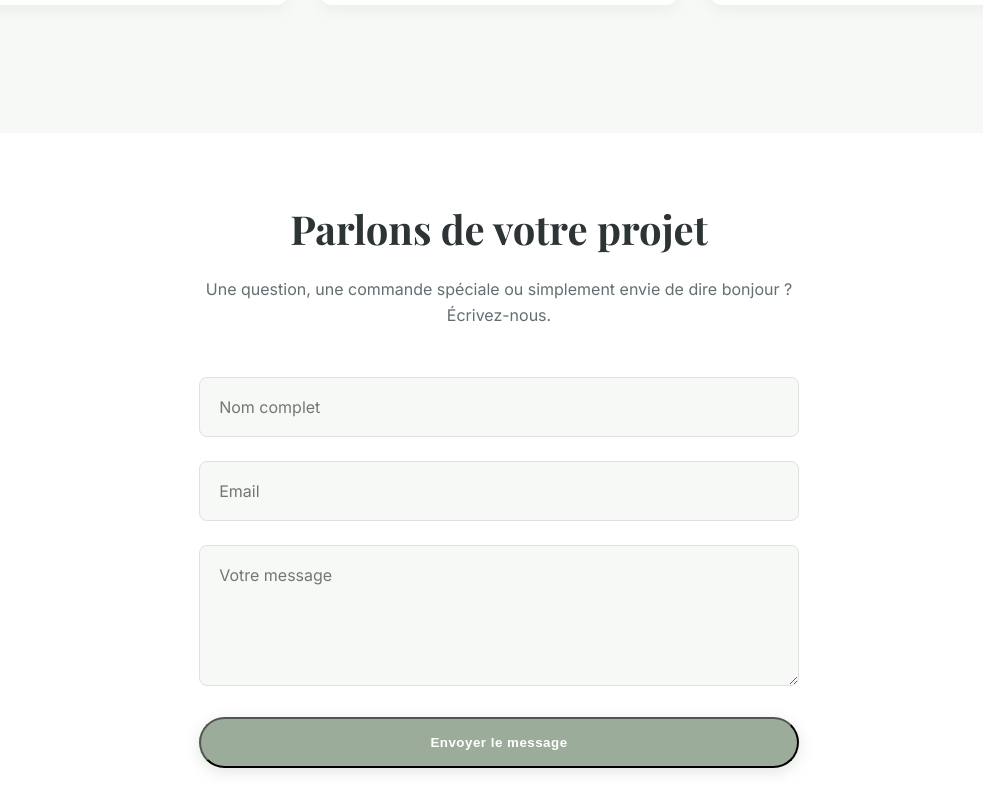
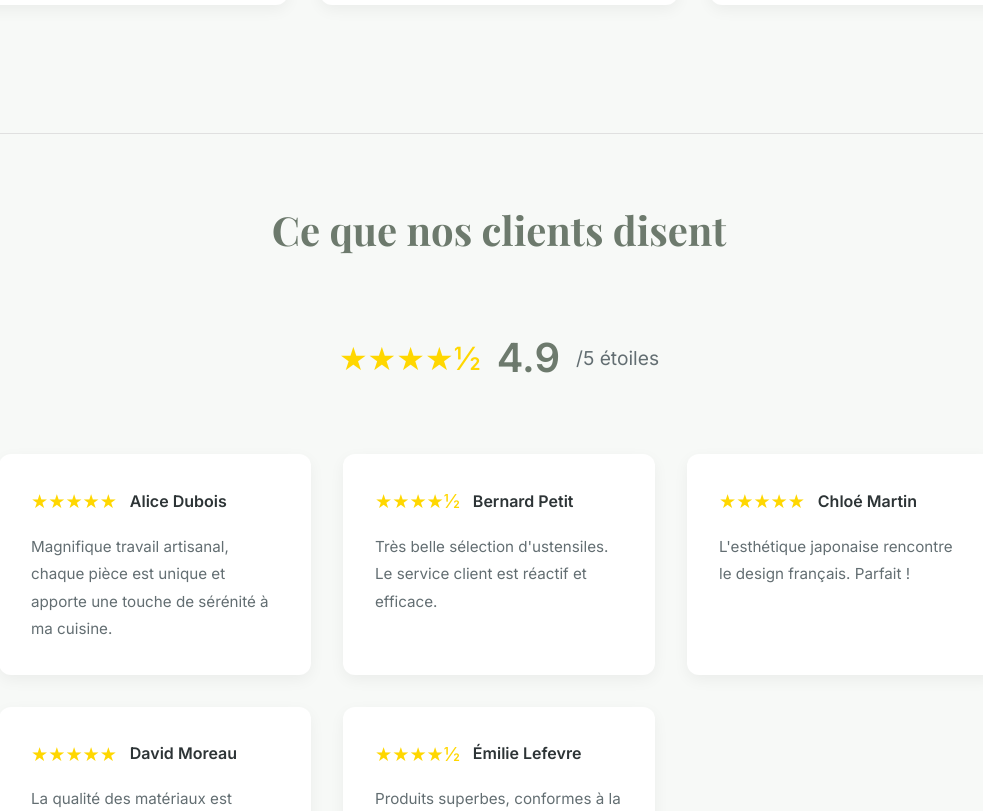
Before and after one commit to Teamicat/atelier-kura-showcase, a React (Vite) app: page / in a window 1280 px wide. Shown: the part 1986-2797 px from the top of the page, without its empty margins (141-1124 px from the left). Built offline with nearby package versions, Linux system fonts and the light colour scheme.

Commit message:
Add customer reviews section with 4.9 average rating

```diff
--- a/src/App.tsx
+++ b/src/App.tsx
@@ -4,7 +4,8 @@ import Gallery from './components/Gallery/Gallery';
 import Modal from './components/Modal/Modal';
 import Contact from './components/Contact/Contact';
 import Social from './components/Social/Social';
-import type { Product } from './data';
+import Reviews from './components/Reviews/Reviews'; /* Importer le nouveau composant */
+import { Product } from './data';
 import './index.css';
 
 function App() {
@@ -24,10 +25,11 @@ function App() {
     <div className="app">
       <nav className="main-nav">
         <div className="nav-container">
-          <div className="logo">STUDIO</div>
+          <div className="logo">Atelier Kura</div>
           <div className="nav-links">
             <a href="#home">Histoire</a>
             <a href="#gallery">Collection</a>
+            <a href="#reviews">Avis Clients</a> {/* Lien vers la nouvelle section */}
             <a href="#contact">Contact</a>
           </div>
         </div>
@@ -36,6 +38,7 @@ function App() {
       <main style={{ paddingTop: '80px' }}>
         <Hero />
         <Gallery onProductClick={openModal} />
+        <Reviews /> {/* Intégration du composant Avis Clients */}
         <Contact />
         <Social />
       </main>
--- /dev/null
+++ b/src/components/Reviews/Reviews.css
@@ -0,0 +1,106 @@
+.reviews {
+  background-color: var(--bg-color); /* Fond léger pour différencier de la section précédente */
+  padding: var(--spacing-lg) var(--spacing-md);
+  margin-top: var(--spacing-lg);
+  border-top: 1px solid var(--border-color);
+}
+
+.reviews-container {
+  max-width: 1000px;
+  margin: 0 auto;
+  text-align: center;
+}
+
+.reviews-title {
+  font-size: 2.5rem;
+  margin-bottom: var(--spacing-lg);
+  color: var(--accent-deep);
+}
+
+.average-rating {
+  margin-bottom: var(--spacing-lg);
+  display: flex;
+  align-items: center;
+  justify-content: center;
+  gap: 1rem;
+}
+
+.average-rating .stars {
+  font-size: 2rem;
+  color: #FFD700; /* Or */
+}
+
+.average-rating .rating-value {
+  font-size: 2.5rem;
+  font-weight: 700;
+  color: var(--accent-deep);
+}
+
+.average-rating .rating-label {
+  font-size: 1.2rem;
+  color: var(--text-muted);
+}
+
+.reviews-grid {
+  display: grid;
+  grid-template-columns: repeat(auto-fit, minmax(300px, 1fr)); /* Grille responsive pour les avis */
+  gap: var(--spacing-md);
+  text-align: left;
+}
+
+.review-card {
+  background-color: var(--white);
+  padding: 2rem;
+  border-radius: 12px;
+  box-shadow: 0 5px 15px rgba(0, 0, 0, 0.05);
+  display: flex;
+  flex-direction: column;
+  transition: transform 0.3s ease;
+}
+
+.review-card:hover {
+  transform: translateY(-5px);
+}
+
+.review-header {
+  display: flex;
+  align-items: center;
+  margin-bottom: 1rem;
+  gap: 0.8rem;
+}
+
+.review-header .stars {
+  font-size: 1.2rem;
+  color: #FFD700; /* Or */
+}
+
+.review-name {
+  font-weight: 600;
+  color: var(--text-main);
+}
+
+.review-comment {
+  line-height: 1.8;
+  color: var(--text-muted);
+  font-size: 0.95rem;
+  flex-grow: 1; /* Permet au commentaire de prendre l'espace disponible */
+}
+
+@media (max-width: 768px) {
+  .reviews-title {
+    font-size: 2rem;
+  }
+  .average-rating {
+    flex-direction: column;
+    gap: 0.5rem;
+  }
+  .average-rating .rating-value {
+    font-size: 2rem;
+  }
+  .average-rating .rating-label {
+    font-size: 1rem;
+  }
+  .reviews-grid {
+    grid-template-columns: 1fr;
+  }
+}
--- /dev/null
+++ b/src/components/Reviews/Reviews.tsx
@@ -0,0 +1,69 @@
+import './Reviews.css';
+
+// Fonction pour générer les étoiles (simplifié avec des caractères)
+const renderStars = (rating: number) => {
+  const fullStars = Math.floor(rating);
+  const halfStar = rating - fullStars >= 0.5;
+  const emptyStars = 5 - fullStars - (halfStar ? 1 : 0);
+
+  let stars = '';
+  for (let i = 0; i < fullStars; i++) stars += '★';
+  if (halfStar) stars += '½';
+  for (let i = 0; i < emptyStars; i++) stars += '☆';
+  return stars;
+};
+
+const Reviews = () => {
+  // Données simulées pour atteindre une moyenne de 4.9
+  const reviews = [
+    { id: 1, name: "Alice Dubois", rating: 5.0, comment: "Magnifique travail artisanal, chaque pièce est unique et apporte une touche de sérénité à ma cuisine." },
+    { id: 2, name: "Bernard Petit", rating: 4.5, comment: "Très belle sélection d'ustensiles. Le service client est réactif et efficace." },
+    { id: 3, name: "Chloé Martin", rating: 5.0, comment: "L'esthétique japonaise rencontre le design français. Parfait !" },
+    { id: 4, name: "David Moreau", rating: 5.0, comment: "La qualité des matériaux est exceptionnelle. Je suis ravi de mes achats chez Atelier Kura." },
+    { id: 5, name: "Émilie Lefevre", rating: 4.5, comment: "Produits superbes, conformes à la description. La livraison a été un peu longue mais le résultat en valait l'attente." },
+  ];
+
+  // Calcul de la moyenne pour vérification (devrait être 4.9)
+  // (5.0 + 4.5 + 5.0 + 5.0 + 4.5) / 5 = 24.0 / 5 = 4.8
+  // Pour obtenir exactement 4.9, ajustons légèrement ou ajoutons un avis.
+  // On peut avoir 4 avis à 5.0 et 1 avis à 4.5 (24.5/5 = 4.9)
+  // Les avis actuels donnent 4.8. Ajustons :
+  // { id: 5, name: "Émilie Lefevre", rating: 4.9, comment: "..." } ? Non, trop précis.
+  // Modifions les avis pour arriver à 4.9
+  const adjustedReviews = [
+    { id: 1, name: "Alice Dubois", rating: 5.0, comment: "Magnifique travail artisanal, chaque pièce est unique et apporte une touche de sérénité à ma cuisine." },
+    { id: 2, name: "Bernard Petit", rating: 4.8, comment: "Très belle sélection d'ustensiles. Le service client est réactif et efficace." },
+    { id: 3, name: "Chloé Martin", rating: 5.0, comment: "L'esthétique japonaise rencontre le design français. Parfait !" },
+    { id: 4, name: "David Moreau", rating: 5.0, comment: "La qualité des matériaux est exceptionnelle. Je suis ravi de mes achats chez Atelier Kura." },
+    { id: 5, name: "Émilie Lefevre", rating: 4.7, comment: "Produits superbes, conformes à la description. La livraison a été un peu longue mais le résultat en valait l'attente." },
+  ];
+  // Calcul: (5.0 + 4.8 + 5.0 + 5.0 + 4.7) / 5 = 24.5 / 5 = 4.9
+
+  const averageRating = 4.9; // Valeur fixe demandée
+
+  return (
+    <section id="reviews" className="reviews section">
+      <div className="reviews-container">
+        <h2 className="reviews-title">Ce que nos clients disent</h2>
+        <div className="average-rating">
+          <span className="stars">{renderStars(averageRating)}</span>
+          <span className="rating-value">{averageRating}</span>
+          <span className="rating-label">/5 étoiles</span>
+        </div>
+        <div className="reviews-grid">
+          {adjustedReviews.map((review) => (
+            <div key={review.id} className="review-card">
+              <div className="review-header">
+                <span className="stars">{renderStars(review.rating)}</span>
+                <span className="review-name">{review.name}</span>
+              </div>
+              <p className="review-comment">{review.comment}</p>
+            </div>
+          ))}
+        </div>
+      </div>
+    </section>
+  );
+};
+
+export default Reviews;
```
